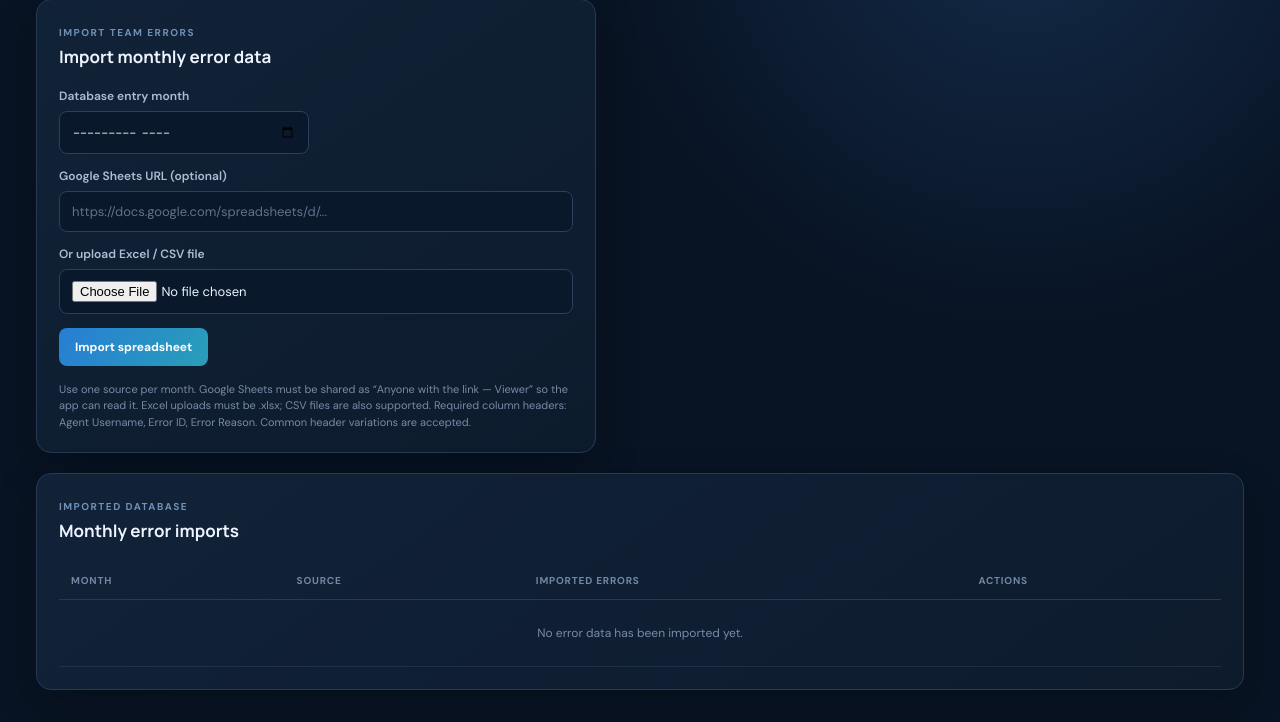
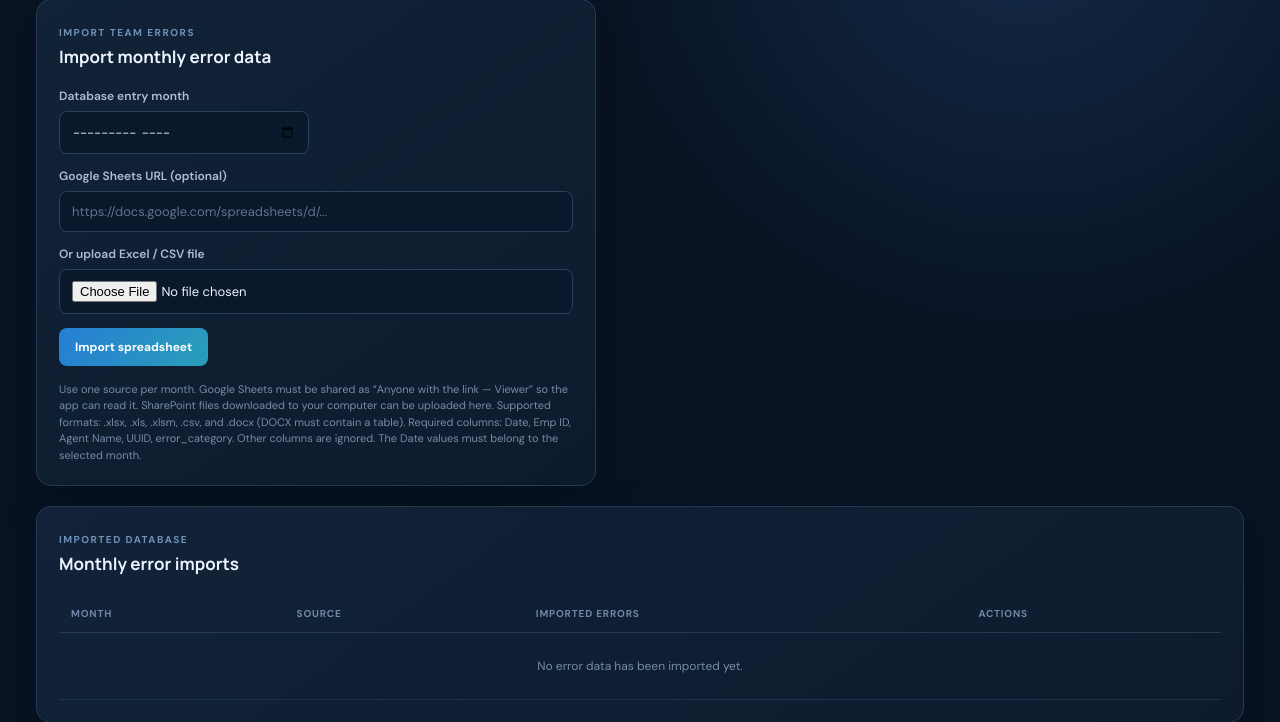
Before and after one commit to Srikanth-ops-code/agent-performance-tracking, a Flask app: template templates/tl_error_spreadsheets.html in a window 1280 px wide. Shown: the part 94-816 px from the top of the page. Run offline with Flask 3, Linux system fonts and the light colour scheme; the template is opened without the code that fills it, so the values that code supplies are empty; some libraries are stand-ins or nearby versions.

Commit message:
Accept SharePoint Excel and DOCX error report uploads

```diff
--- a/templates/tl_error_spreadsheets.html
+++ b/templates/tl_error_spreadsheets.html
@@ -11,13 +11,13 @@
   <form method="post" enctype="multipart/form-data" action="{% if editing %}{{ url_for('edit_error_spreadsheet', spreadsheet_id=editing.id) }}{% else %}{{ url_for('tl_error_spreadsheets') }}{% endif %}" class="form-grid">
     <label>Database entry month<input type="month" name="month" value="{{ editing.month if editing else '' }}" required></label>
     <label class="span-two">Google Sheets URL (optional)<input type="url" name="spreadsheet_url" value="{{ editing.spreadsheet_url if editing and editing.spreadsheet_url else '' }}" placeholder="https://docs.google.com/spreadsheets/d/..."></label>
-    <label class="span-two">Or upload Excel / CSV file<input type="file" name="spreadsheet_file" accept=".xlsx,.csv"></label>
+    <label class="span-two">Or upload Excel / CSV file<input type="file" name="spreadsheet_file" accept=".xlsx,.xls,.xlsm,.csv,.docx"></label>
     <div class="span-two actions">
       <button class="button">{% if editing %}Import and update records{% else %}Import spreadsheet{% endif %}</button>
       {% if editing %}<a class="button button-secondary" href="{{ url_for('tl_error_spreadsheets') }}">Cancel</a>{% endif %}
     </div>
   </form>
-  <p class="hint">Use one source per month. Google Sheets must be shared as “Anyone with the link — Viewer” so the app can read it. Excel uploads must be .xlsx; CSV files are also supported. Required column headers: Agent Username, Error ID, Error Reason. Common header variations are accepted.</p>
+  <p class="hint">Use one source per month. Google Sheets must be shared as “Anyone with the link — Viewer” so the app can read it. SharePoint files downloaded to your computer can be uploaded here. Supported formats: .xlsx, .xls, .xlsm, .csv, and .docx (DOCX must contain a table). Required columns: Date, Emp ID, Agent Name, UUID, error_category. Other columns are ignored. The Date values must belong to the selected month.</p>
 </div>
 <div class="panel">
   <div class="panel-head"><div><span class="eyebrow">IMPORTED DATABASE</span><h2>Monthly error imports</h2></div></div>
```
